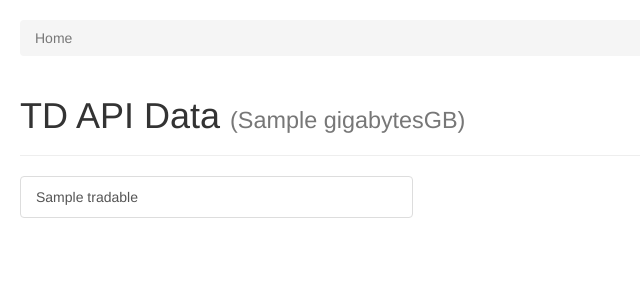
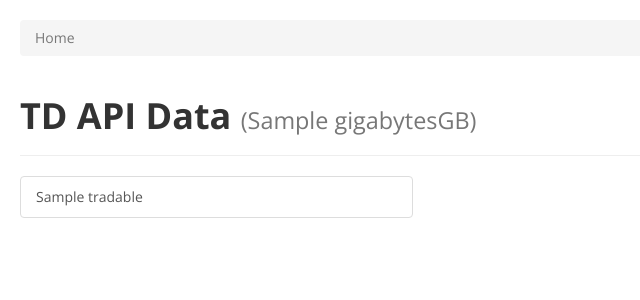
Before and after one commit to djcohen03/tdserver, a Flask app: template static/templates/index.html in a window 1280 px wide. Shown: the top 300 px of the page, without its empty margins (0-640 px from the left). Run offline with Flask 2, Linux system fonts and the light colour scheme; the template is opened without the code that fills it: most values are stand-ins (such as "Sample title", 1, 10 or a date in 2020); some libraries are stand-ins or nearby versions.

Commit message:
Trying out Open Sans font

```diff
--- a/static/css/main.css
+++ b/static/css/main.css
@@ -1,8 +1,16 @@
 body {
     padding: 20px;
+    font-family: "Open Sans", sans-serif;
 }
 .ft-20 {
     font-size: 20px;
+}
+
+h1 {
+    font-weight: bold;
+}
+h2 {
+    font-weight: 600;
 }
 
 .bold {
--- a/static/templates/_base.html
+++ b/static/templates/_base.html
@@ -6,10 +6,12 @@
         <script src="https://ajax.googleapis.com/ajax/libs/jquery/3.4.1/jquery.min.js"></script>
         <script src="https://maxcdn.bootstrapcdn.com/bootstrap/3.4.0/js/bootstrap.min.js"></script>
         <script src="https://momentjs.com/downloads/moment.js"></script>
+        <link href="https://fonts.googleapis.com/css?family=Open+Sans:300,400,700,800&display=swap" rel="stylesheet">
         <link rel="stylesheet" href="https://maxcdn.bootstrapcdn.com/bootstrap/3.4.0/css/bootstrap.min.css">
         <link rel="stylesheet" href="/static/css/main.css">
         <link rel="stylesheet" href="/static/css/table.css">
         <link rel="shortcut icon" href="/static/img/favicon.ico" type="image/x-icon"/>
+
 
         {% block head %}
         {% endblock %}
```
